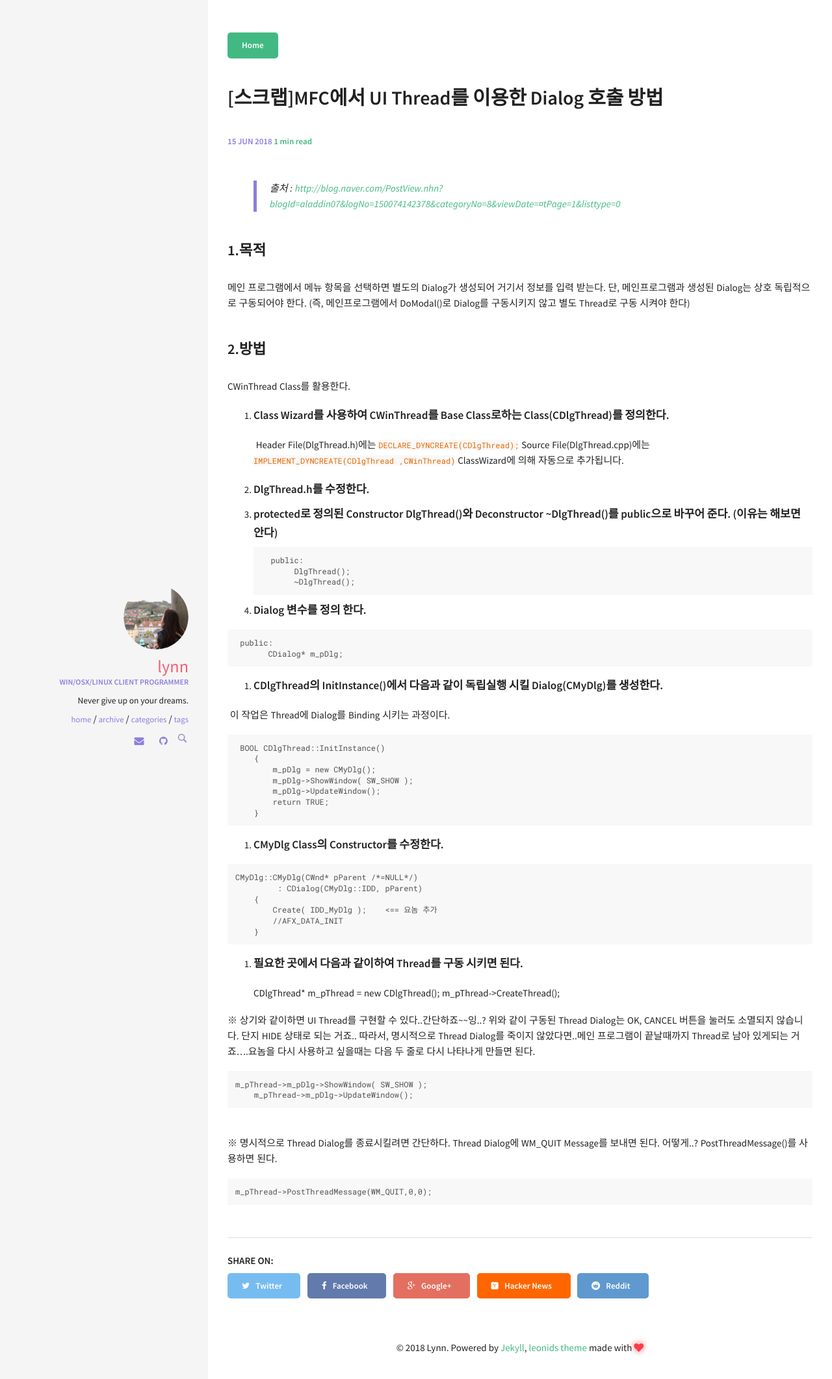
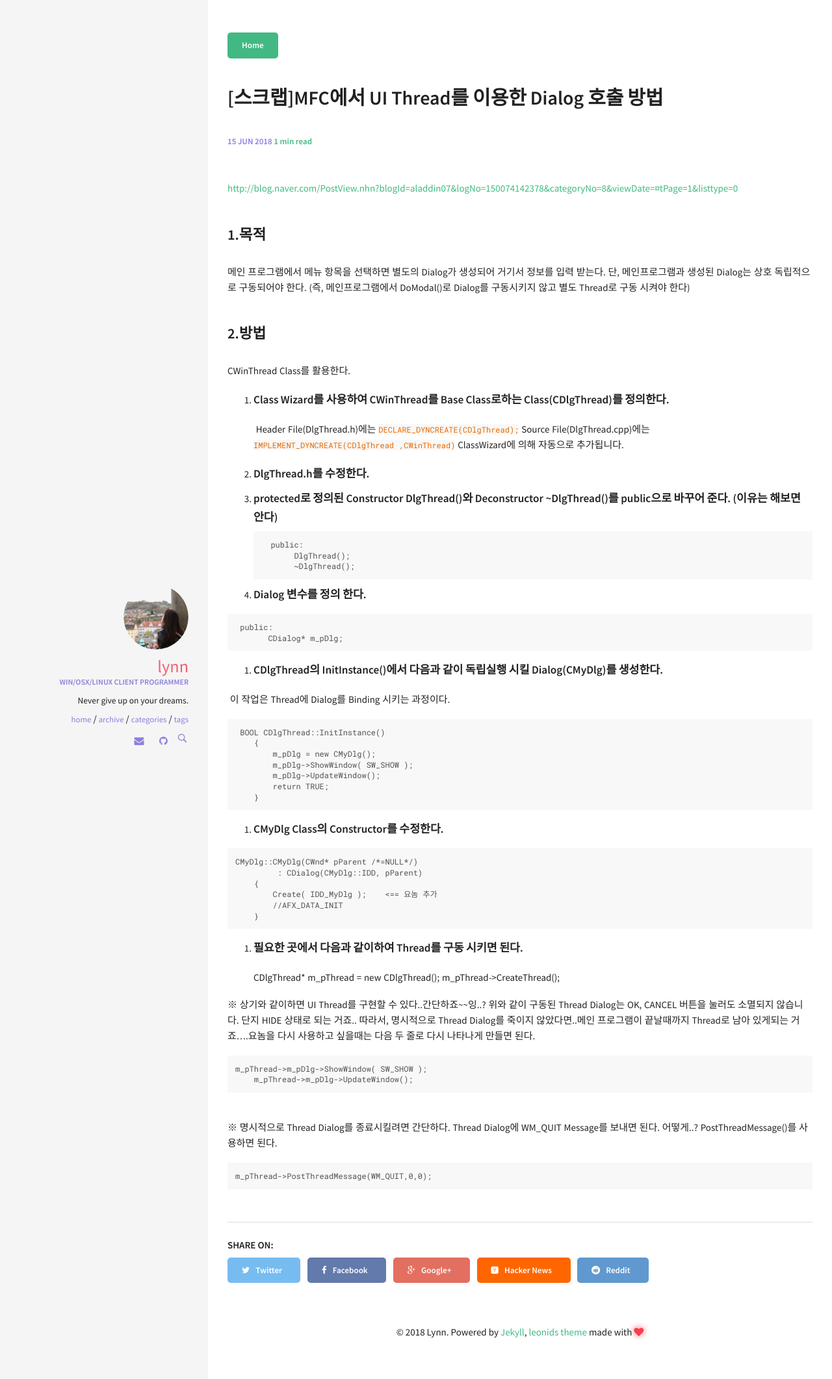
Before and after one commit to LynnBaek/LynnBaek, a Jekyll site: the page built from _posts/2018-06-15-mfc_uithread_dialog.md, in a window 1280 px wide. Shown: the top 2123 px of the page at 65% size. Built offline with Jekyll 4.4.1, drawn with Linux system fonts in a browser that asks for light colours; comment, search, counter and statistics services are not loaded.

Commit message:
출처 변경

```diff
--- a/_posts/2018-06-15-mfc_uithread_dialog.md
+++ b/_posts/2018-06-15-mfc_uithread_dialog.md
@@ -8,9 +8,7 @@ tags: [MFC, Dialog]
 comments: true
 ---
 
-
-
-> 출처 :  [http://blog.naver.com/PostView.nhn?blogId=aladdin07&logNo=150074142378&categoryNo=8&viewDate=¤tPage=1&listtype=0](http://blog.naver.com/PostView.nhn?blogId=aladdin07&logNo=150074142378&categoryNo=8&viewDate=¤tPage=1&listtype=0)
+[http://blog.naver.com/PostView.nhn?blogId=aladdin07&logNo=150074142378&categoryNo=8&viewDate=¤tPage=1&listtype=0](http://blog.naver.com/PostView.nhn?blogId=aladdin07&logNo=150074142378&categoryNo=8&viewDate=¤tPage=1&listtype=0)
 
 
 
```
